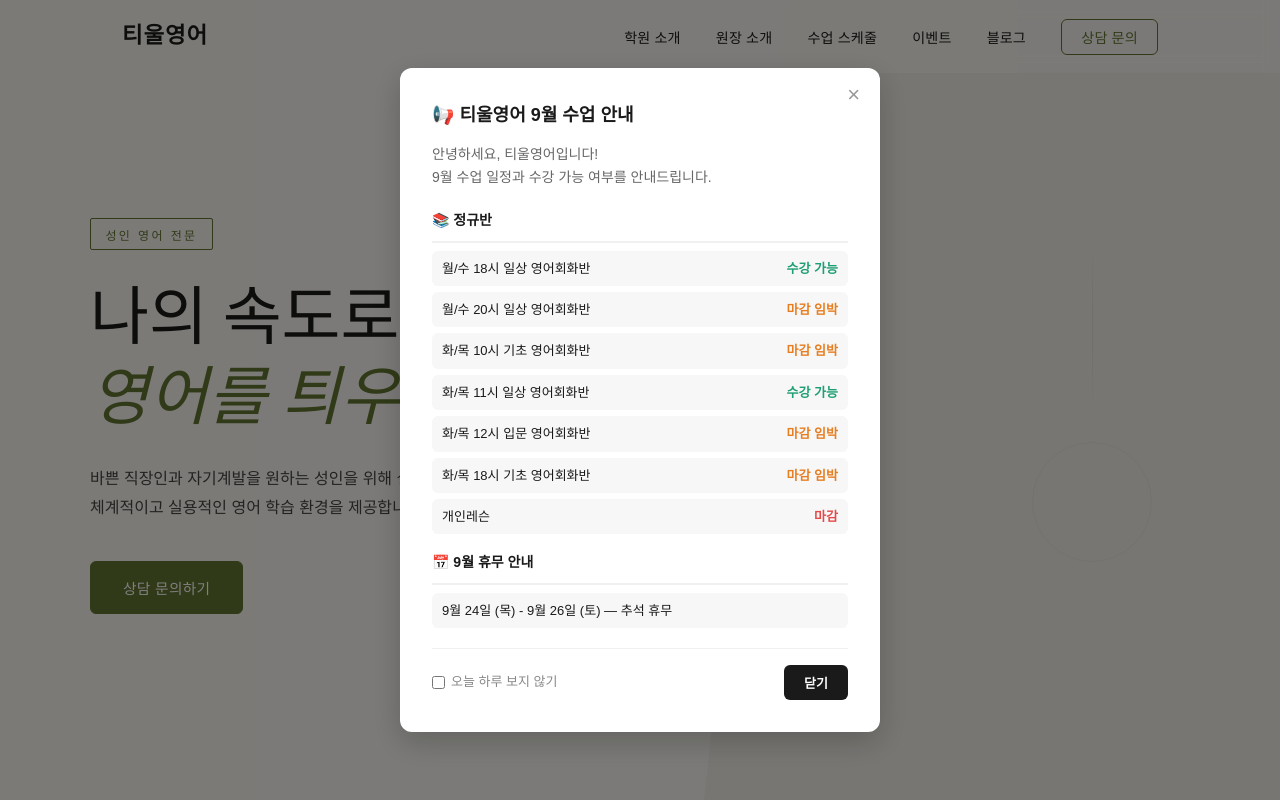
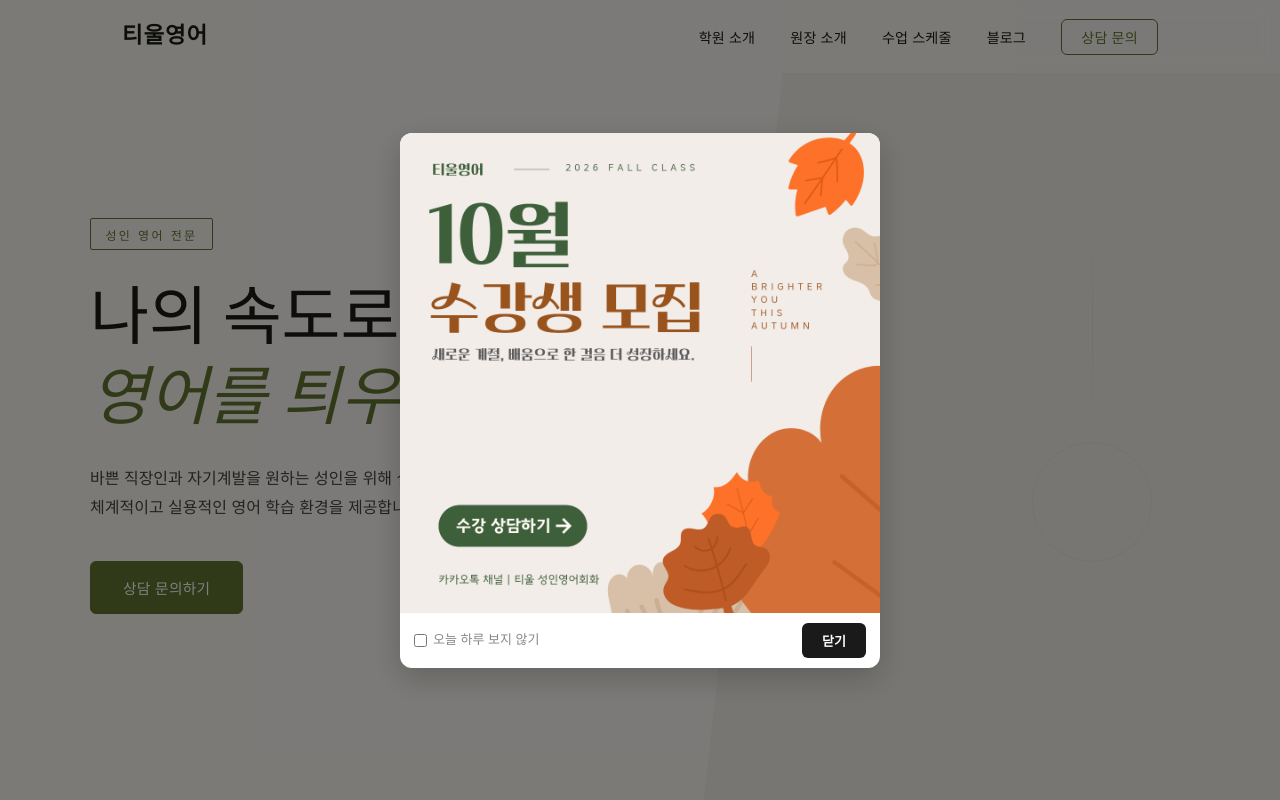
Before and after one commit to miyeon00/tiulPage, a Flask app: page / in a window 1280 px wide. Run offline with Flask 3, Linux system fonts and the light colour scheme.

Commit message:
10월 일정

```diff
--- a/data.json
+++ b/data.json
@@ -1,5 +1,5 @@
 {
-  "month": "2026년 9월",
+  "month": "2026년 10월",
   "timetable": {
   "days": ["월", "화", "수", "목"],
   "slots": [
--- a/static/css/style.css
+++ b/static/css/style.css
@@ -1601,3 +1601,41 @@
   background-color: #e8f5e9;
   color: #2e7d32;
 }
+
+.poster-modal {
+  padding: 0;
+  overflow: hidden;
+  /* 가로: 최대 480px, 화면 폭의 92%, 화면 높이 - 푸터 여유분 중 가장 작은 값 */
+  width: min(480px, 92vw, calc(100vh - 110px));
+  max-width: none;
+  max-height: none;
+}
+
+.poster-wrap {
+  position: relative;
+  line-height: 0;
+}
+
+.poster-wrap img {
+  width: 100%;
+  height: auto;
+  display: block;
+}
+
+/* 이미지와 푸터 사이 흰 여백 제거 */
+.poster-modal .modal-footer {
+  margin: 0;
+  padding: 10px 14px;
+  border-top: none;
+}
+
+/* 이미지 속 "수강 상담하기" 버튼 위치에 맞춘 클릭 영역 (비율 기준) */
+.poster-cta {
+  position: absolute;
+  left: 8%;
+  top: 77.5%;
+  width: 31%;
+  height: 8.8%;
+  border-radius: 999px;
+  cursor: pointer;
+}
--- a/templates/index.html
+++ b/templates/index.html
@@ -22,7 +22,23 @@
 </script>
 <body>
 
-  <div id="noticeModal" class="modal-overlay">
+<div id="noticeModal" class="modal-overlay">
+  <div class="modal-content poster-modal">
+    <span class="close-btn" onclick="closeModal()">&times;</span>
+
+    <div class="poster-wrap">
+      <img src="{{ url_for('static', filename='images/oct-class.png') }}" alt="티울영어 10월 수강생 모집">
+      <a href="#consult" class="poster-cta" onclick="closeModal()" aria-label="수강 상담하기"></a>
+    </div>
+
+    <div class="modal-footer">
+      <label><input type="checkbox" id="todayCheck"> 오늘 하루 보지 않기</label>
+      <button onclick="closeModal()">닫기</button>
+    </div>
+  </div>
+</div>
+
+  <!-- <div id="noticeModal" class="modal-overlay">
  <div class="modal-content">
     <span class="close-btn" onclick="closeModal()">&times;</span>
     <h2>📢 티울영어 9월 수업 안내</h2>
@@ -48,7 +64,7 @@
         <ul>
           <li><span>토플 / 아이엘츠 (6월 29일 개강)</span><span class="status-ok">수강 가능</span></li>
         </ul>
-      </div> -->
+      </div>
       <div class="class-section notice-holiday">
         <h3>📅 9월 휴무 안내</h3>
         <ul>
@@ -64,7 +80,7 @@
   </div>
 </div>
 </div>
-</div>
+</div> -->
 
   <!-- ── NAVIGATION ── -->
   <header class="site-header" id="top">
@@ -79,7 +95,7 @@
         <li><a href="#intro">학원 소개</a></li>
         <li><a href="#director">원장 소개</a></li>
         <li><a href="#schedule">수업 스케줄</a></li>
-        <li><a href="#event">이벤트</a></li>
+        <!-- <li><a href="#event">이벤트</a></li> -->
         <li><a href="#blog">블로그</a></li>
         <li><a href="#consult" class="nav-cta">상담 문의</a></li>
       </ul>
@@ -256,7 +272,7 @@
               ("10:00 – 10:50", ["", "기초 회화", "", "기초 회화"]),
               ("11:00 – 11:50", ["", "일상 회화", "", "일상 회화"]),
               ("12:00 – 12:50", ["", "입문 회화", "", "입문 회화"]),
-              ("14:00 – 16:30", ["시험 대비 회화", "", "시험 대비 회화", ""]),
+              ("14:00 – 16:30", ["", "", "", ""]),
               ("18:00 – 18:50", ["일상 회화", "기초 회화", "일상 회화", "기초 회화"]),
               ("19:00 – 19:50", ["", "", "", ""]),
               ("20:00 – 20:50", ["일상 회화", "", "일상 회화", ""])
```
Also changed, not shown: static/images/oct-class.png (added).
